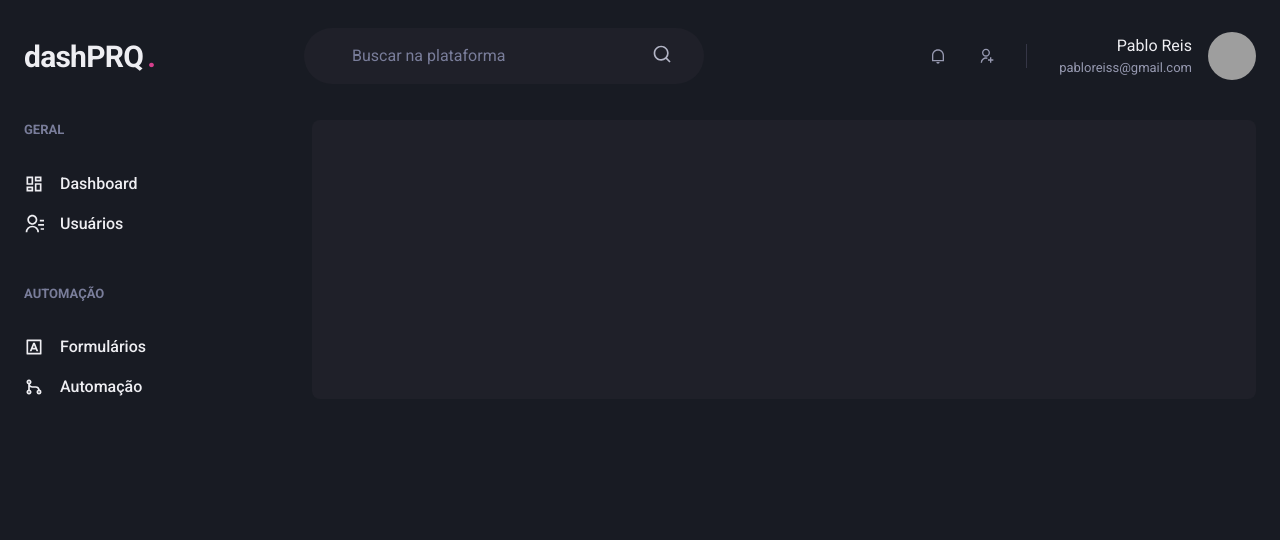
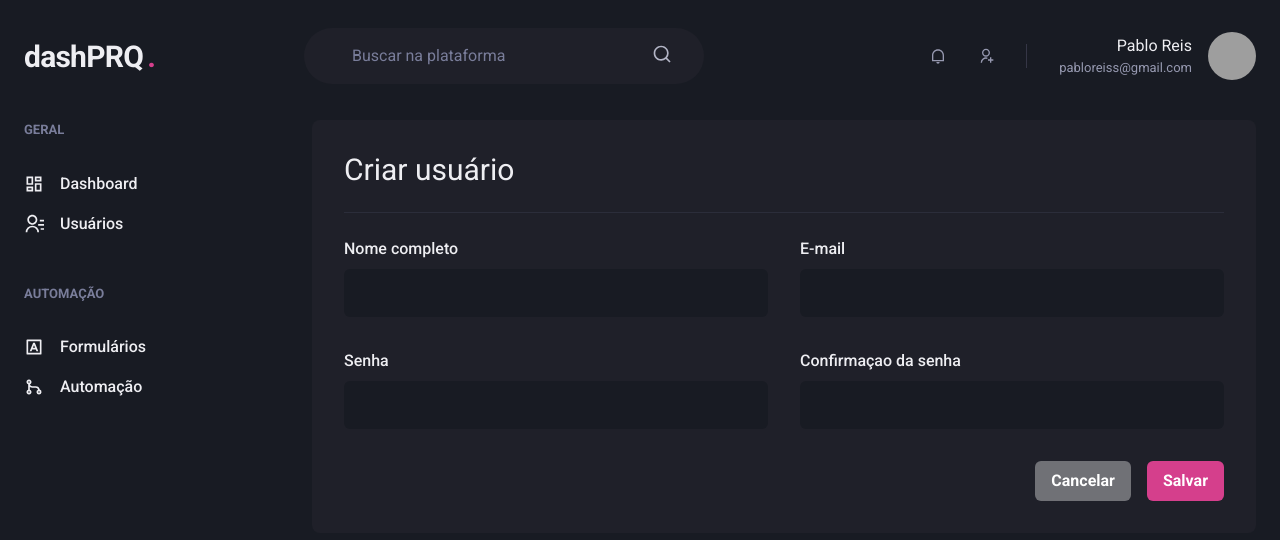
Before and after one commit to pabloreis/prq-dashboard, a Next.js app: page /users/create in a window 1280 px wide. Shown: the top 540 px of the page. Built offline with nearby package versions, Linux system fonts and the light colour scheme; grey boxes are pictures that could not be loaded.

Commit message:
feat: add user's form subscription to CreateUser view

```diff
--- a/src/pages/users/create.tsx
+++ b/src/pages/users/create.tsx
@@ -1,4 +1,14 @@
-import { Box, Flex } from '@chakra-ui/react';
+import {
+  Box,
+  Button,
+  Divider,
+  Flex,
+  Heading,
+  HStack,
+  SimpleGrid,
+  VStack,
+} from '@chakra-ui/react';
+import { Input } from '../../components/form/Input';
 
 import Header from '../../components/Header';
 import Sidebar from '../../components/Sidebar';
@@ -11,7 +21,36 @@ export default function CreateUser() {
       <Flex my="6" mx="auto" px="6" maxWidth={1480} w="100%">
         <Sidebar />
 
-        <Box borderRadius={8} bg="gray.800" flex="1" p="8"></Box>
+        <Box borderRadius={8} bg="gray.800" flex="1" p="8">
+          <Heading fontWeight="normal" size="lg">
+            Criar usuário
+          </Heading>
+
+          <Divider borderColor="gray.700" my="6" />
+
+          <VStack spacing="8">
+            <SimpleGrid minChildWidth="240px" spacing="8" w="100%">
+              <Input name="name" label="Nome completo" />
+              <Input name="email" label="E-mail" type="email" />
+            </SimpleGrid>
+
+            <SimpleGrid minChildWidth="240px" spacing="8" w="100%">
+              <Input name="password" label="Senha" type="password" />
+              <Input
+                name="password_confirmation"
+                label="Confirmaçao da senha"
+                type="password"
+              />
+            </SimpleGrid>
+          </VStack>
+
+          <Flex justify="flex-end" mt="8">
+            <HStack spacing="4">
+              <Button colorScheme="whiteAlpha">Cancelar</Button>
+              <Button colorScheme="pink">Salvar</Button>
+            </HStack>
+          </Flex>
+        </Box>
       </Flex>
     </Box>
   );
```
